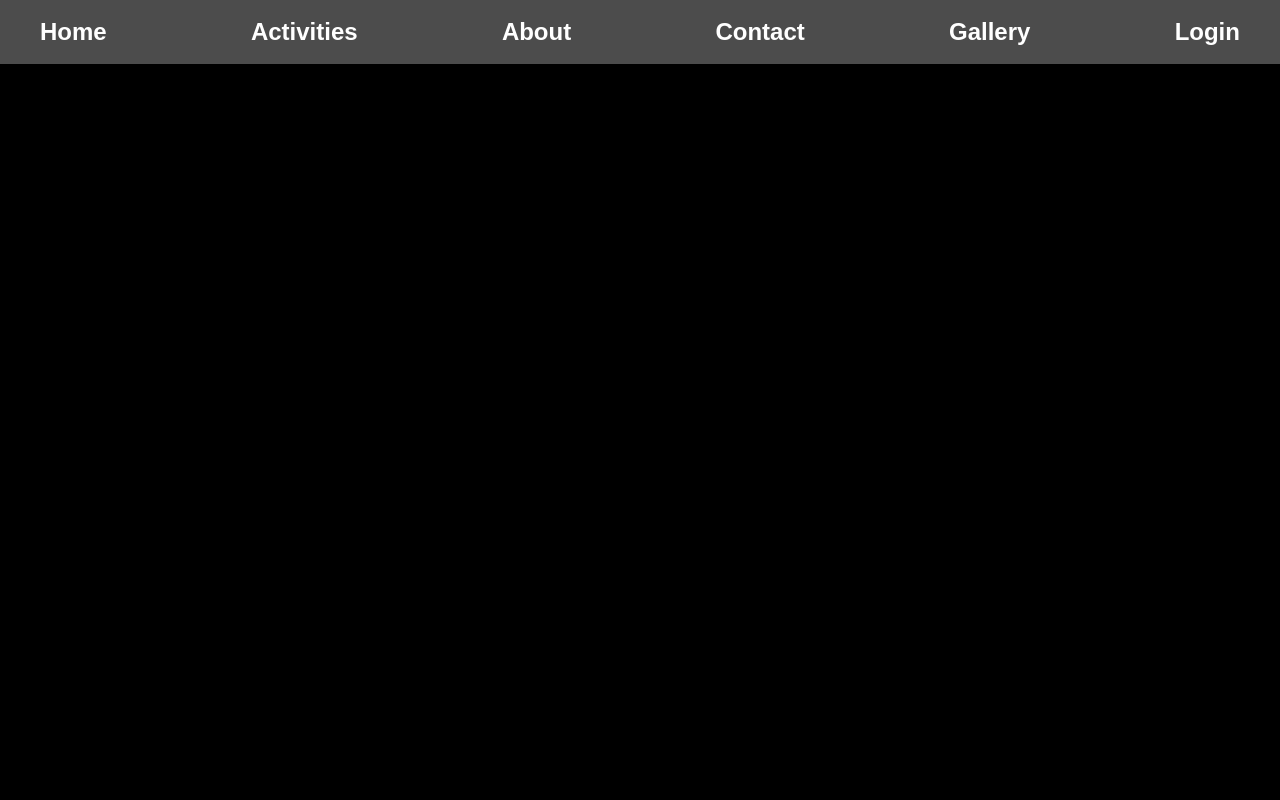
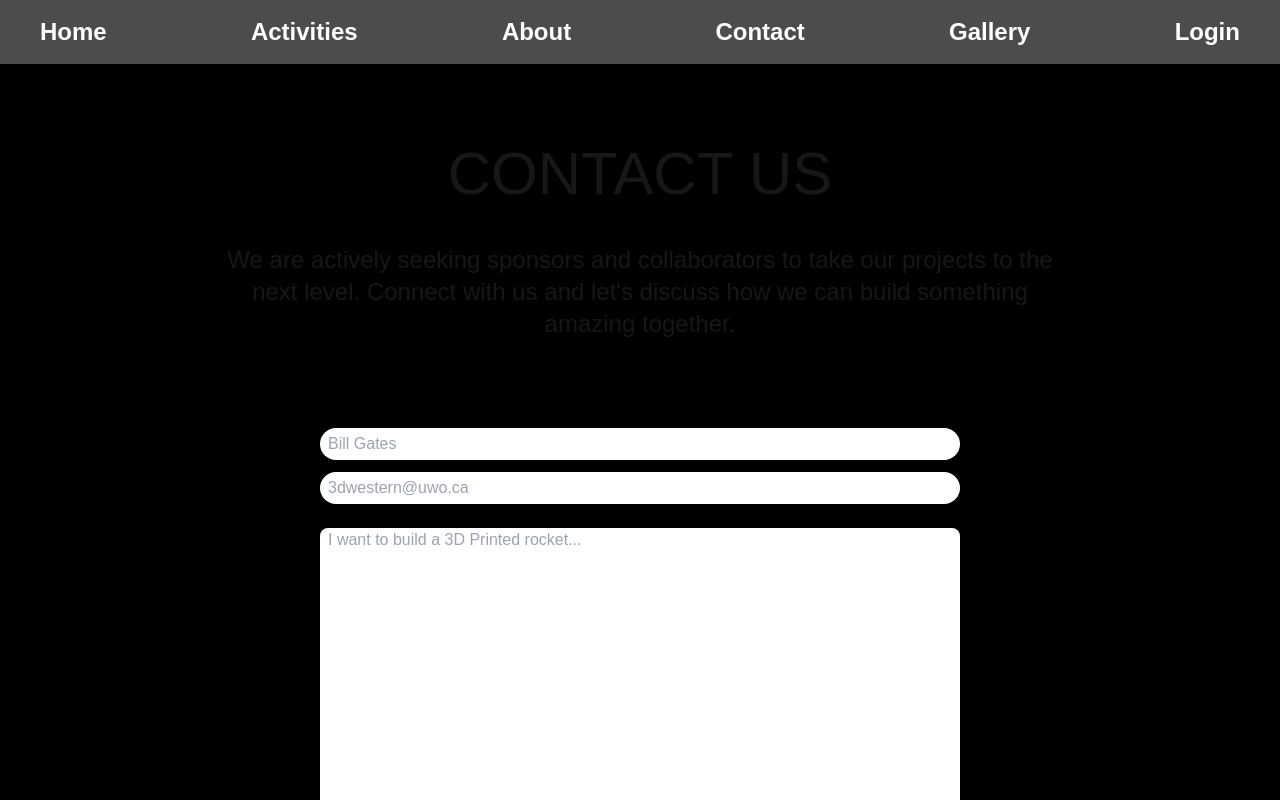
Before and after one commit to 3DWestern/3DW-Website, a Next.js app in the folder Client/: page /contact in a window 1280 px wide. Shown: the top 800 px of the page. Built offline with nearby package versions, Linux system fonts and the light colour scheme; a web font is replaced by a local one.

Commit message:
Update page.tsx

```diff
--- a/Client/src/app/contact/page.tsx
+++ b/Client/src/app/contact/page.tsx
@@ -3,8 +3,7 @@ import ContactForm from '../components/contactform';
 
 export default function Contact () {
     return (
-       <div className="bg-red-700">
-       </div>
+      <ContactForm />
     );
 
 }
```
